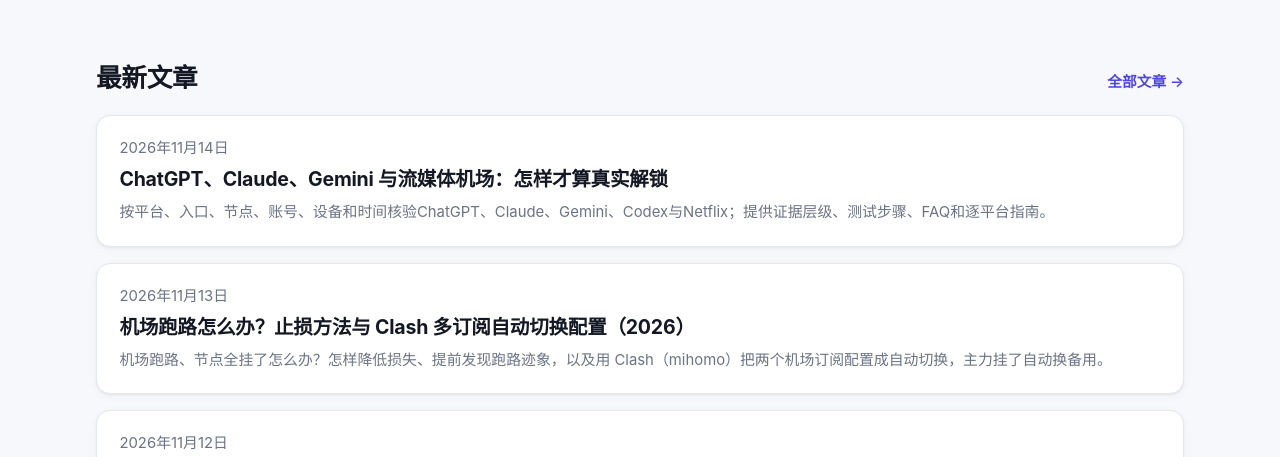
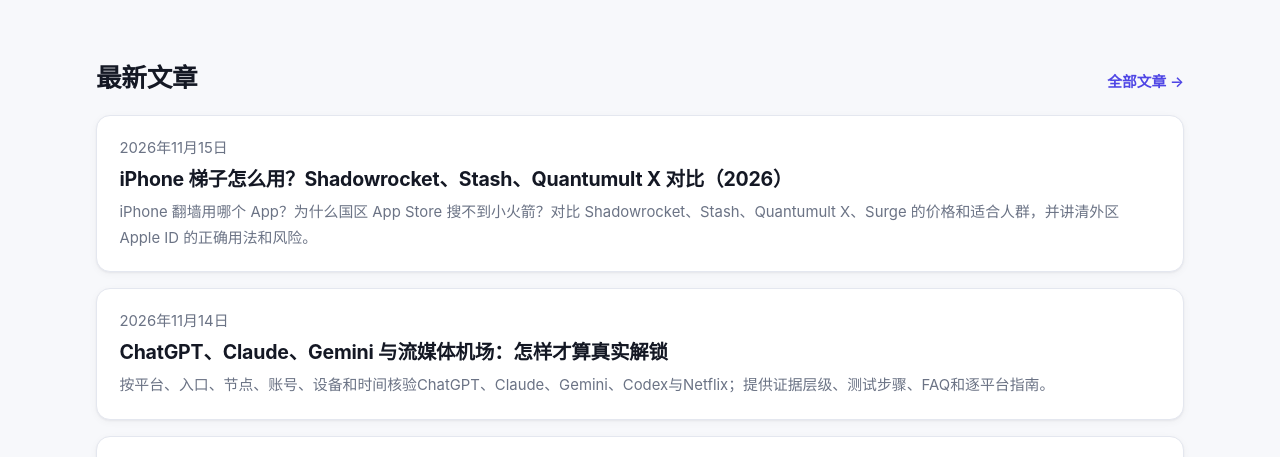
Before and after one commit to haorenyishengpinganana/tizi-vpn-guide, an Astro site: page /tizi-vpn-guide/ in a window 1280 px wide. Shown: the part 1400-1857 px from the top of the page. Built offline with nearby package versions, Linux system fonts and the light colour scheme; Astro itself is replaced by a stand-in of ours; some packages are replaced by stand-ins of ours.

Commit message:
publish: 2026-11-15

```diff
--- a/queue/007-iphone-proxy-apps.md
+++ b/src/content/posts/zh/iphone-proxy-apps.md
@@ -15,6 +15,7 @@ sources:
     url: https://apps.apple.com/us/app/surge-5/id1442620678
   - title: 'Apple 支持：更改 Apple 账户国家或地区'
     url: https://support.apple.com/zh-cn/118283
+pubDate: 2026-11-15
 ---
 
 安卓手机可以直接从 GitHub 下载 APK，iPhone 不行：**iPhone 只能从 App Store 安装 App**，而常用的梯子客户端在中国区 App Store 都搜不到。
```
